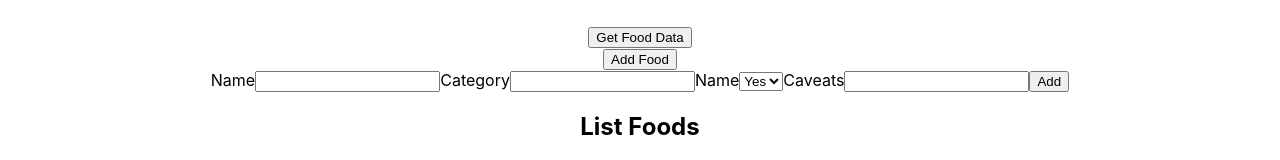
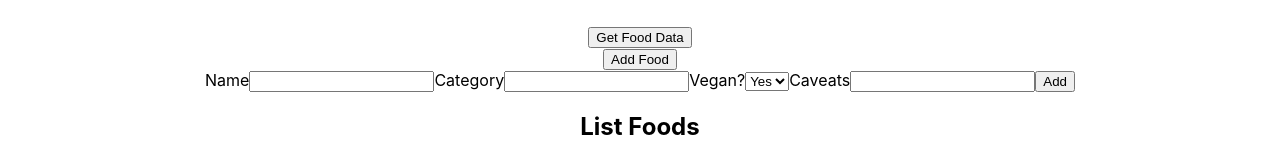
Before and after one commit to djtarrant/is-vegan-app, a React (Create React App) app: page /foodItem in a window 1280 px wide. Both pictures are taken after a click on the button "Add Food". Shown: the part 158-318 px from the top of the page. Built offline with nearby package versions, Linux system fonts and the light colour scheme.

Commit message:
Change label

```diff
--- a/src/components/FoodItemAdd.js
+++ b/src/components/FoodItemAdd.js
@@ -22,7 +22,7 @@ const FoodItemAdd = () => {
                         <input type = "text" name = "name" id = "name"></input>
                         <label>Category</label>
                         <input type = "text" name = "category" id = "category"></input>
-                        <label>Name</label>
+                        <label>Vegan?</label>
                         <select name = "isVegan" id = "isVegan">
                             <option value = "1">Yes</option>
                             <option value = "0">No</option>
```
